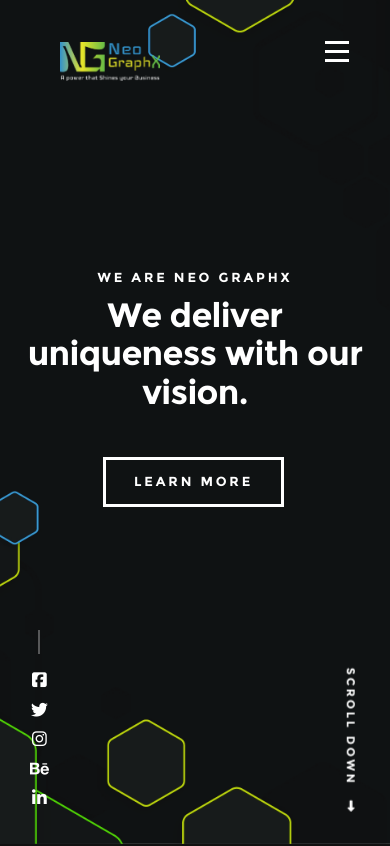
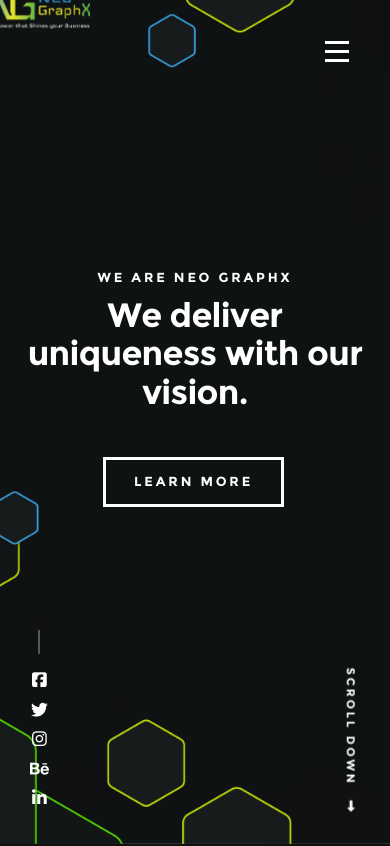
Before and after one commit to Neo-Graphx/Web-site, a plain HTML site: page index.html in a window 390 px wide. Shown: the top 846 px of the page. Drawn offline with Linux system fonts and the light colour scheme.

Commit message:
Update main.css

```diff
--- a/css/main.css
+++ b/css/main.css
@@ -1486,6 +1486,10 @@ header .header-logo a {
  * header section
  * ------------------------------------------------------------------- */
 @media only screen and (max-width: 768px) {
+  header .header-logo{
+    top: -10px;
+    left: -10px;
+  }
   header .header-logo a {
     width: 100px;
     height: 37.46px;
```
